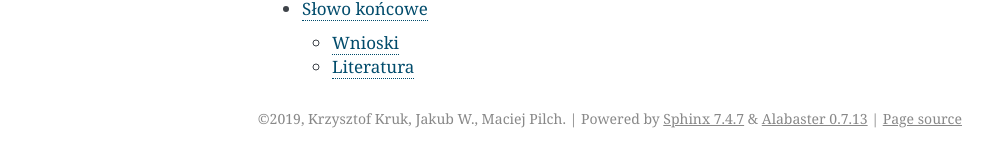
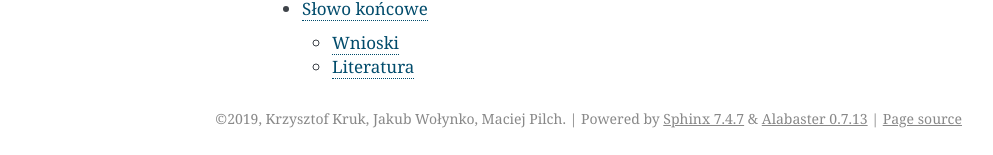
Before and after one commit to rCorvidae/testowanie-jednostkowe-w-aplikacjach-w-systemie-rozproszonym, a Sphinx documentation site: the page built from essay/source/index.rst, in a window 1280 px wide. Shown: the part 1100-1255 px from the top of the page, without its empty margins (148-1141 px from the left). Built offline with Sphinx 7.4.7, drawn with Linux system fonts in a browser that asks for light colours.

Commit message:
Update authors

```diff
--- a/essay/source/conf.py
+++ b/essay/source/conf.py
@@ -20,8 +20,8 @@
 # -- Project information -----------------------------------------------------
 
 project = 'Testy jednostkowe w aplikacjach rozproszonych.'
-copyright = '2019, Krzysztof Kruk, Jakub W., Maciej Pilch'
-author = 'Krzysztof Kruk, Jakub W., Maciej Pilch'
+copyright = '2019, Krzysztof Kruk, Jakub Wołynko, Maciej Pilch'
+author = 'Krzysztof Kruk, Jakub Wołynko, Maciej Pilch'
 
 # The short X.Y version
 version = ''
```
